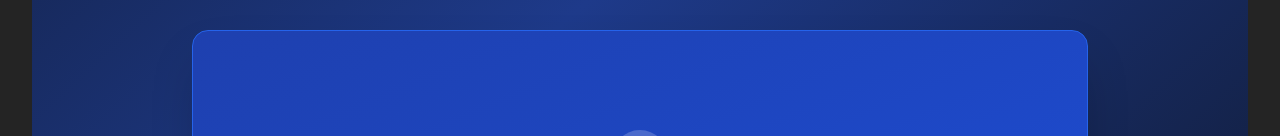
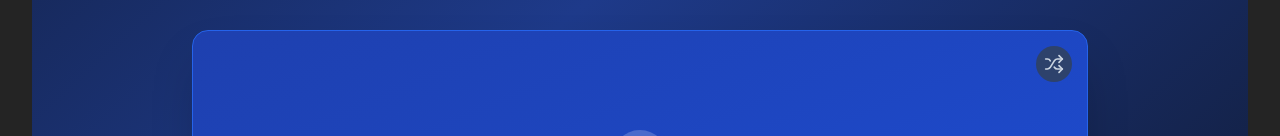
Before and after one commit to LRodriguez92/cyber-security-flashcards, a React (Vite) app: page / in a window 1280 px wide. Shown: the part 636-772 px from the top of the page. Built offline with nearby package versions, Linux system fonts and the light colour scheme.

Commit message:
added shuffle functionality

```diff
--- a/src/components/CyberSecurityFlashcards.tsx
+++ b/src/components/CyberSecurityFlashcards.tsx
@@ -1,5 +1,5 @@
 import React, { useState } from 'react';
-import { ChevronLeft, ChevronRight, RotateCcw, CheckCircle, XCircle, BookOpen, Target } from 'lucide-react';
+import { ChevronLeft, ChevronRight, RotateCcw, CheckCircle, XCircle, BookOpen, Target, Shuffle } from 'lucide-react';
 
 const CyberSecurityFlashcards = () => {
   const flashcards = [
@@ -187,6 +187,10 @@ const CyberSecurityFlashcards = () => {
   const [currentMode, setCurrentMode] = useState<'study' | 'review'>('study');
   const [selectedConfidenceCategories, setSelectedConfidenceCategories] = useState<string[]>([]);
 
+  // New state for shuffle functionality
+  const [isShuffled, setIsShuffled] = useState(false);
+  const [shuffledIndices, setShuffledIndices] = useState<number[]>([]);
+
   const domains = [
     { id: 'all', name: 'All Domains', color: 'gray', domainNumber: '' },
     { id: 'General Security Concepts', name: 'General Security Concepts', color: 'blue', domainNumber: '1.0' },
@@ -223,6 +227,35 @@ const CyberSecurityFlashcards = () => {
   };
 
   const filteredCards = getFilteredCards();
+
+  // Shuffle function
+  const shuffleCards = () => {
+    if (isShuffled) {
+      // Turn off shuffle - return to original order
+      setIsShuffled(false);
+      setShuffledIndices([]);
+    } else {
+      // Turn on shuffle - create shuffled indices
+      const indices = Array.from({ length: filteredCards.length }, (_, i) => i);
+      const shuffled = [...indices].sort(() => Math.random() - 0.5);
+      setShuffledIndices(shuffled);
+      setIsShuffled(true);
+    }
+    setCurrentCard(0);
+    setIsFlipped(false);
+    setAnswered(false);
+  };
+
+  // Get current card data considering shuffle
+  const getCurrentCardData = () => {
+    if (isShuffled && shuffledIndices.length > 0) {
+      const originalIndex = shuffledIndices[currentCard];
+      return filteredCards[originalIndex];
+    }
+    return filteredCards[currentCard];
+  };
+
+  const currentCardData = getCurrentCardData();
 
   const nextCard = () => {
     if (currentCard < filteredCards.length - 1) {
@@ -288,6 +321,8 @@ const CyberSecurityFlashcards = () => {
     });
     setCurrentMode('study');
     setSelectedConfidenceCategories([]);
+    setIsShuffled(false);
+    setShuffledIndices([]);
   };
 
   const handleDomainChange = (domainId: string) => {
@@ -312,6 +347,8 @@ const CyberSecurityFlashcards = () => {
     setCurrentCard(0);
     setIsFlipped(false);
     setAnswered(false);
+    setIsShuffled(false);
+    setShuffledIndices([]);
   };
 
   const handleConfidenceCategoryChange = (categoryId: string) => {
@@ -325,6 +362,8 @@ const CyberSecurityFlashcards = () => {
     setCurrentCard(0);
     setIsFlipped(false);
     setAnswered(false);
+    setIsShuffled(false);
+    setShuffledIndices([]);
   };
 
   const switchMode = (mode: 'study' | 'review') => {
@@ -332,6 +371,8 @@ const CyberSecurityFlashcards = () => {
     setCurrentCard(0);
     setIsFlipped(false);
     setAnswered(false);
+    setIsShuffled(false);
+    setShuffledIndices([]);
     if (mode === 'study') {
       setSelectedConfidenceCategories([]);
     }
@@ -369,7 +410,6 @@ const CyberSecurityFlashcards = () => {
   };
 
   const progress = filteredCards.length > 0 ? ((currentCard + 1) / filteredCards.length) * 100 : 0;
-  const currentCardData = filteredCards[currentCard];
   const cardColors = getCardColors(currentCardData?.color);
 
   return (
@@ -529,6 +569,19 @@ const CyberSecurityFlashcards = () => {
         {/* Flashcard */}
         {filteredCards.length > 0 ? (
           <div className="relative mb-8">
+            {/* Shuffle Button - Top Right Corner */}
+            <button
+              onClick={shuffleCards}
+              className={`absolute top-4 right-4 z-10 p-2 rounded-full transition-all ${
+                isShuffled
+                  ? 'bg-orange-600 text-white shadow-lg scale-110 ring-2 ring-orange-400'
+                  : 'bg-slate-700/80 text-slate-300 hover:bg-slate-600/80 hover:scale-110'
+              }`}
+              title={isShuffled ? "Turn off shuffle" : "Shuffle cards"}
+            >
+              <Shuffle className="w-5 h-5" />
+            </button>
+
             <div
               className={`relative w-full h-96 cursor-pointer transition-transform duration-700 transform-gpu ${
                 isFlipped ? 'rotate-y-180' : ''
```
